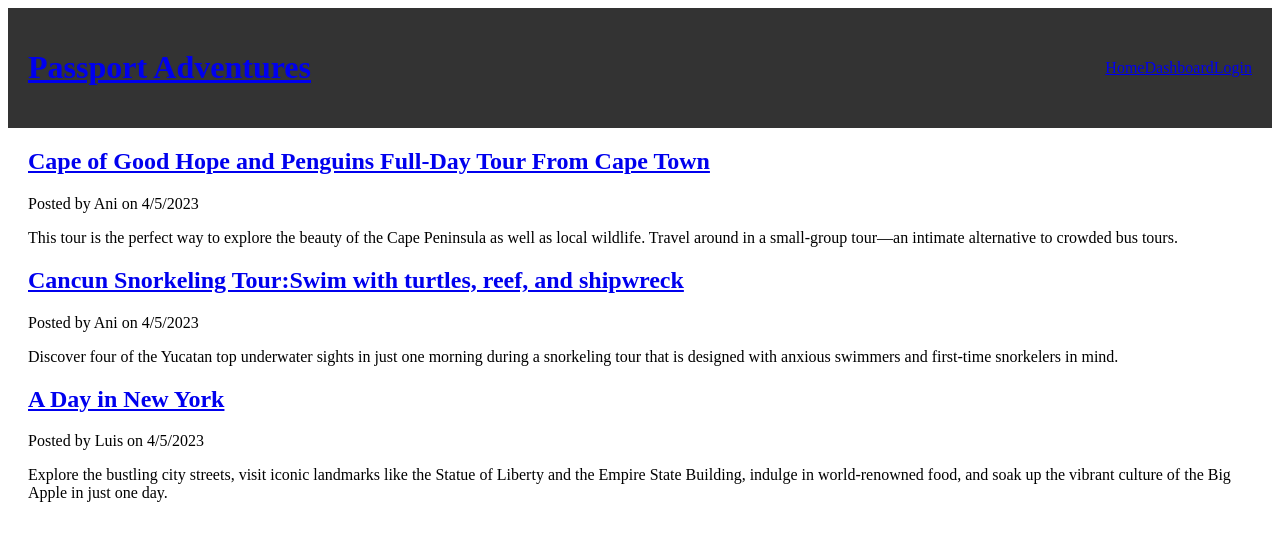
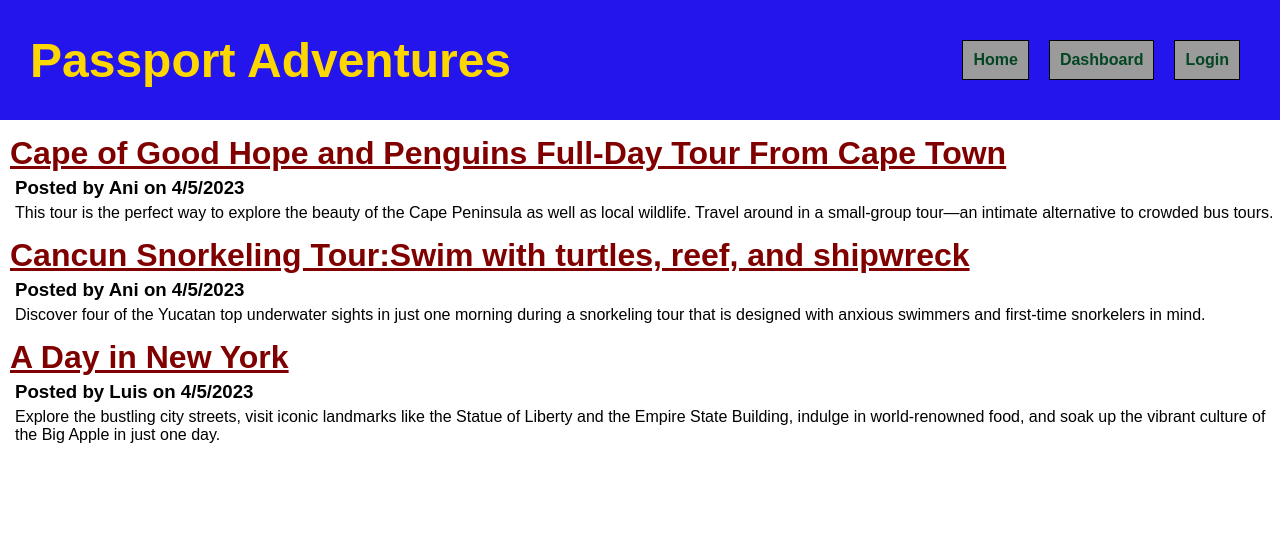
Before and after one commit to LL8719/Travel-Blog, a Node server app: page / in a window 1280 px wide. Shown: the top 541 px of the page. Run offline with Node 20, Linux system fonts and the light colour scheme; data comes from the database, SQL or seed files in the repository; some libraries are stand-ins or nearby versions.

Commit message:
set homepage styles

```diff
--- a/package.json
+++ b/package.json
@@ -23,6 +23,7 @@
     "express-handlebars": "^5.2.0",
     "express-session": "^1.17.1",
     "mysql2": "^2.2.5",
+    "nodemon": "^2.0.22",
     "sequelize": "^6.3.5"
   },
   "devDependencies": {
--- a/public/css/style.css
+++ b/public/css/style.css
@@ -1,11 +1,26 @@
+* {
+  box-sizing: border-box;
+  margin: 0;
+  font-family: Arial, Helvetica, sans-serif;
+}
+
 /* Style for header */
 header {
-    background-color: #333;
-    color: #fff;
-    padding: 20px;
+  background-color: #2315eb;
+  padding: 30px;
   display: flex;
   justify-content: space-between;
   align-items: center;
+}
+
+.header-link {
+  text-decoration: none;
+  color: gold;
+  font-size: 36pt;
+}
+
+.header-link:hover {
+  color: rgb(59, 34, 34)
 }
 
 /* Style for navigation bar */
@@ -13,7 +28,62 @@ header {
   display: flex;
 }
 
-  .link,
+.nav-link {
+  border: solid 1px black;
+  padding: 10px;
+  margin: 10px;
+  display: flex;
+  align-items: center;
+  text-decoration: none;
+  color: rgb(3, 70, 33);
+  font-weight: bold;
+  font-size: 12pt;
+  background-color: #9b9b9b;
+}
+
+.nav-link:hover {
+  background-color: maroon;
+  color: whitesmoke;
+
+}
+
+.post {
+  margin: 15px 0 5px 10px;
+  font-size: 16pt;
+}
+
+.post-link {
+  text-decoration: underline;
+  color: maroon;
+
+}
+
+.post-link:hover {
+  font-style: oblique;
+  color: rgb(90, 11, 155);
+}
+
+.post-author {
+  margin: 5px;
+  font-weight: bold;
+  font-size: 14pt;
+}
+
+.post-content {
+  margin: 5px;
+  font-size: 12pt;
+}
+
+
+
+/* .btn {
+    display: flex;
+    justify-content: space-between;
+    margin: 10px;
+    padding: 5px 10px 5px 10px;
+  } */
+
+/* .link,
   #login {
     display: block;
     margin-right: 10px;
@@ -46,6 +116,8 @@ header {
   background-color: #f2f2f2;
   color: #333;
 }
+
+*/
 
 /* Style for main section */
 main {
@@ -153,6 +225,7 @@ header {
   background-color: #f2f2f2;
   color: #333;
 }
+
 .row.justify-space-between-md {
   display: flex;
   justify-content: space-between;
@@ -165,6 +238,7 @@ header {
   border: 1px solid #ccc;
   border-radius: 5px;
   margin-bottom: 10px;
+  margin-left: 5px;
   padding: 10px;
 }
 
@@ -203,6 +277,7 @@ header {
   color: #666;
   font-size: 14px;
 }
+
 .form-group {
   display: flex;
   flex-direction: column;
--- a/views/homepage.handlebars
+++ b/views/homepage.handlebars
@@ -1,14 +1,14 @@
 <!-- Loop over each object in the posts array -->
 {{#each posts as |post| }}
-<div class="row mb-4 post">
-  <div class="col-md-12">
+<div class="post">
+  <div>
     <h2>
-      <a href="/allposts/{{post.id}}">{{post.title}}</a>
+      <a class="post-link" href="/allposts/{{post.id}}">{{post.title}}</a>
     </h2>
-    <p>Posted by {{post.user.username}} on {{format_date post.date_created}}</p>
+    <p class="post-author">Posted by {{post.user.username}} on {{format_date post.date_created}}</p>
   </div>
-  <div class="col-md-12">
-    <p>
+  <div>
+    <p class="post-content">
       {{post.content}}
     </p>
   </div>
--- a/views/layouts/main.handlebars
+++ b/views/layouts/main.handlebars
@@ -1,5 +1,6 @@
 <!DOCTYPE html>
 <html lang="en">
+
 <head>
   <meta charset="UTF-8">
   <meta name="viewport" content="width=device-width, initial-scale=1.0">
@@ -8,19 +9,18 @@
 </head>
 
 <body>
-  <div>
-    <header class="display-flex justify-space-between align-left p-2">
+  <header>
     <h1>
-        <a href="/">Passport Adventures</a>
+      <a class="header-link" href="/">Passport Adventures</a>
     </h1>
     <nav>
-        <a href="/homepage">Home</a>
-        <a href="/dashboard">Dashboard</a>
+      <a class="nav-link" href="/homepage">Home</a>
+      <a class="nav-link" href="/dashboard">Dashboard</a>
       <!-- Conditionally render login or logout links -->
       {{#if logged_in}}
-        <button id="logout">Logout</button>
+      <button class="btn" id="logout">Logout</button>
       {{else}}
-        <a href="/login">Login</a>
+      <a class="nav-link" href="/login">Login</a>
       {{/if}}
     </nav>
   </header>
@@ -31,11 +31,11 @@
   <footer>
 
   </footer>
-  </div>
 
   <!-- Render script for logged in users only -->
   {{#if logged_in}}
   <script src="/js/logout.js"></script>
   {{/if}}
 </body>
+
 </html>
```
Also changed, not shown: 1 other file. Lines whose indentation alone changed are shown as unchanged.
